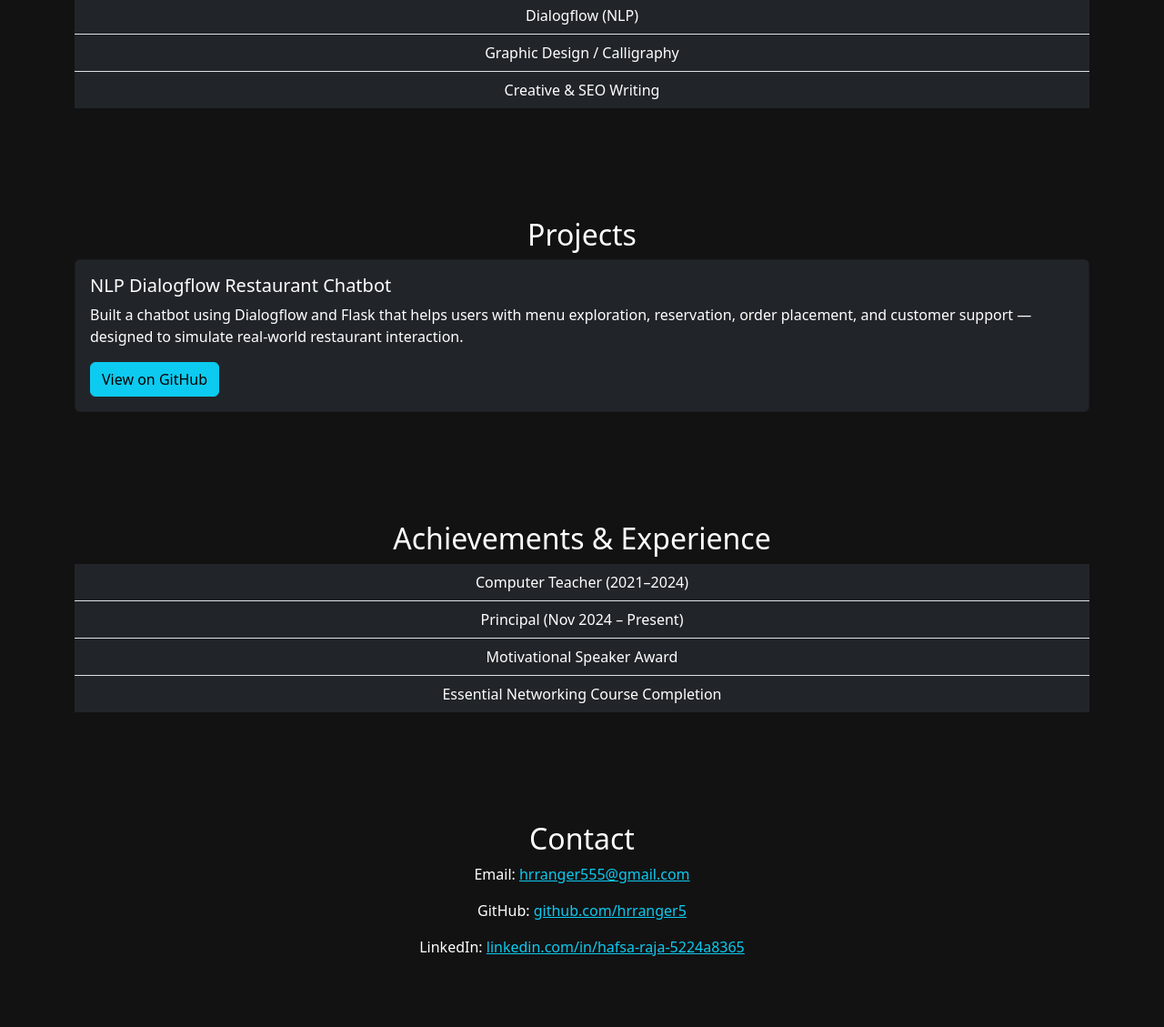
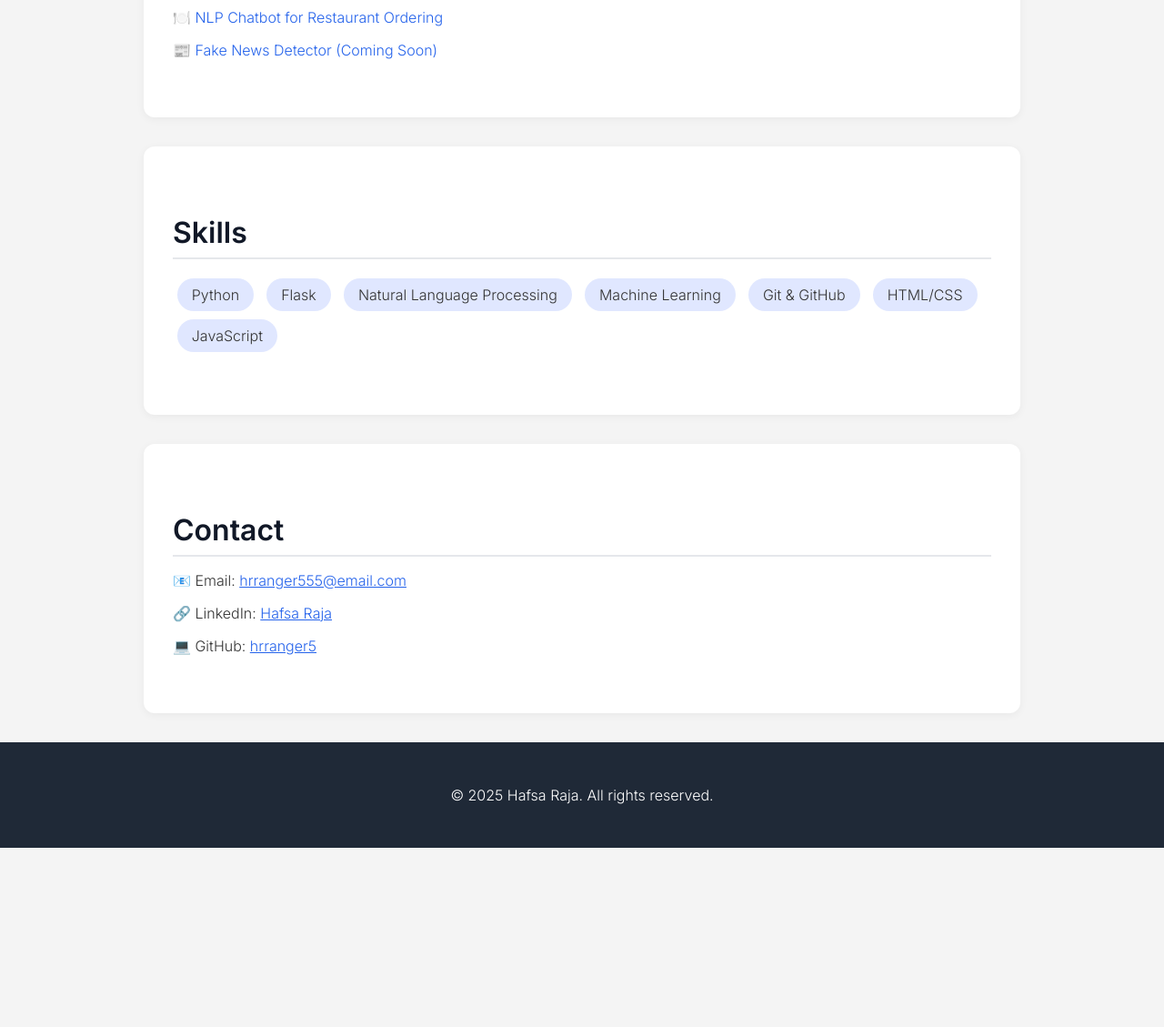
Before and after one commit to hrranger5/hafsa-portfolio, a plain HTML site: page index.html in a window 1280 px wide. Shown: the part 707-1836 px from the top of the page at 91% size. After the commit the page ends 1639 px from the top, so only its background shows below. Drawn offline with nearby package versions, Linux system fonts and the light colour scheme.

Commit message:
Update index.html

```diff
--- a/index.html
+++ b/index.html
@@ -1,75 +1,147 @@
 <!DOCTYPE html>
 <html lang="en">
 <head>
-  <meta charset="UTF-8">
-  <meta content="width=device-width, initial-scale=1.0" name="viewport">
-  <title>Hafsa Raja - Portfolio</title>
-  <link href="https://cdn.jsdelivr.net/npm/bootstrap@5.3.0/dist/css/bootstrap.min.css" rel="stylesheet">
+  <meta charset="UTF-8" />
+  <meta name="viewport" content="width=device-width, initial-scale=1.0"/>
+  <title>Hafsa Raja | Portfolio</title>
+  <link href="https://fonts.googleapis.com/css2?family=Inter:wght@300;600&display=swap" rel="stylesheet"/>
   <style>
-    body { background-color: #121212; color: #fff; }
-    a { color: #0dcaf0; }
-    section { padding: 60px 0; }
+    body {
+      font-family: 'Inter', sans-serif;
+      margin: 0;
+      background: #f4f4f4;
+      color: #333;
+    }
+    header {
+      background: linear-gradient(90deg, #1f2937 0%, #4b5563 100%);
+      color: white;
+      padding: 3rem 2rem;
+      text-align: center;
+      box-shadow: 0 4px 10px rgba(0,0,0,0.1);
+    }
+    header h1 {
+      margin: 0;
+      font-size: 2.5rem;
+    }
+    header p {
+      font-size: 1.2rem;
+      margin-top: 0.5rem;
+    }
+    nav {
+      background-color: #ffffff;
+      padding: 1rem;
+      text-align: center;
+      border-bottom: 1px solid #e5e7eb;
+    }
+    nav a {
+      margin: 0 1rem;
+      text-decoration: none;
+      color: #1f2937;
+      font-weight: 600;
+      transition: color 0.3s;
+    }
+    nav a:hover {
+      color: #2563eb;
+    }
+    section {
+      padding: 3rem 2rem;
+      max-width: 900px;
+      margin: auto;
+      background: white;
+      margin-top: 2rem;
+      border-radius: 12px;
+      box-shadow: 0 2px 10px rgba(0,0,0,0.05);
+    }
+    h2 {
+      color: #111827;
+      font-size: 2rem;
+      margin-bottom: 1rem;
+      border-bottom: 2px solid #e5e7eb;
+      padding-bottom: 0.5rem;
+    }
+    .projects a {
+      display: block;
+      margin-bottom: 1rem;
+      color: #2563eb;
+      text-decoration: none;
+      font-weight: 500;
+    }
+    .projects a:hover {
+      text-decoration: underline;
+    }
+    .skills ul {
+      list-style: none;
+      padding-left: 0;
+    }
+    .skills li {
+      background: #e0e7ff;
+      display: inline-block;
+      margin: 0.3rem;
+      padding: 0.5rem 1rem;
+      border-radius: 999px;
+      font-weight: 500;
+    }
+    footer {
+      text-align: center;
+      padding: 2rem;
+      background: #1f2937;
+      color: white;
+      margin-top: 2rem;
+    }
+    a {
+      color: #2563eb;
+    }
+    a:hover {
+      text-decoration: underline;
+    }
   </style>
 </head>
 <body>
+  <header>
+    <h1>Hafsa Raja</h1>
+    <p>AI & NLP Enthusiast | Final Year BSCS Student</p>
+  </header>
 
-  <div class="container text-center mt-5">
-    <h1>Hafsa Raja</h1>
-    <p class="lead">Computer Science Student & Junior Developer</p>
-    <p>CS student passionate about smart bots, clean code, and creative problem-solving.</p>
-    <a href="assets/cv/HafsarajaCV.pdf" class="btn btn-primary m-2" download>Download CV</a>
-    <a href="mailto:hrranger555@gmail.com" class="btn btn-outline-light m-2">Contact Me</a>
-  </div>
+  <nav>
+    <a href="#about">About</a>
+    <a href="#projects">Projects</a>
+    <a href="#skills">Skills</a>
+    <a href="#contact">Contact</a>
+  </nav>
 
-  <section class="container">
-    <h2 class="text-center">About Me</h2>
-    <p class="text-center">
-      I'm Hafsa Raja, a final semester BSCS student at Virtual University. I love building practical projects,
-      especially those involving NLP and chatbot technologies. I'm also a creative thinker with experience
-      in teaching, writing, and graphic designing.
-    </p>
+  <section id="about">
+    <h2>About Me</h2>
+    <p>I'm Hafsa Raja, a Computer Science student at Virtual University with a passion for Artificial Intelligence, Natural Language Processing, and solving real-world problems through code. I love building smart systems that make people's lives easier.</p>
   </section>
 
-  <section class="container">
-    <h2 class="text-center">Skills</h2>
-    <ul class="list-group list-group-flush text-center">
-      <li class="list-group-item bg-dark text-white">C / C++ / Java / JavaScript</li>
-      <li class="list-group-item bg-dark text-white">HTML, CSS (Frontend)</li>
-      <li class="list-group-item bg-dark text-white">Python / Flask</li>
-      <li class="list-group-item bg-dark text-white">Dialogflow (NLP)</li>
-      <li class="list-group-item bg-dark text-white">Graphic Design / Calligraphy</li>
-      <li class="list-group-item bg-dark text-white">Creative & SEO Writing</li>
+  <section id="projects" class="projects">
+    <h2>Projects</h2>
+    <a href="https://github.com/hrranger5/HR.Restaurant.git" target="_blank">🍽️ NLP Chatbot for Restaurant Ordering</a>
+    <a href="#" target="_blank">📰 Fake News Detector (Coming Soon)</a>
+  </section>
+
+  <section id="skills" class="skills">
+    <h2>Skills</h2>
+    <ul>
+      <li>Python</li>
+      <li>Flask</li>
+      <li>Natural Language Processing</li>
+      <li>Machine Learning</li>
+      <li>Git & GitHub</li>
+      <li>HTML/CSS</li>
+      <li>JavaScript</li>
     </ul>
   </section>
 
-  <section class="container">
-    <h2 class="text-center">Projects</h2>
-    <div class="card bg-dark text-white">
-      <div class="card-body">
-        <h5 class="card-title">NLP Dialogflow Restaurant Chatbot</h5>
-        <p class="card-text">Built a chatbot using Dialogflow and Flask that helps users with menu exploration, reservation,
-        order placement, and customer support — designed to simulate real-world restaurant interaction.</p>
-        <a href="https://github.com/hrranger5/HR.Restaurant.git" target="_blank" class="btn btn-info">View on GitHub</a>
-      </div>
-    </div>
+  <section id="contact">
+    <h2>Contact</h2>
+    <p>📧 Email: <a href="mailto:your-email@example.com">hrranger555@email.com</a></p>
+    <p>🔗 LinkedIn: <a href="https://www.linkedin.com/in/hafsa-raja-5224a8365" target="_blank">Hafsa Raja</a></p>
+    <p>💻 GitHub: <a href="https://github.com/hrranger5" target="_blank">hrranger5</a></p>
   </section>
 
-  <section class="container">
-    <h2 class="text-center">Achievements & Experience</h2>
-    <ul class="list-group list-group-flush text-center">
-      <li class="list-group-item bg-dark text-white">Computer Teacher (2021–2024)</li>
-      <li class="list-group-item bg-dark text-white">Principal (Nov 2024 – Present)</li>
-      <li class="list-group-item bg-dark text-white">Motivational Speaker Award</li>
-      <li class="list-group-item bg-dark text-white">Essential Networking Course Completion</li>
-    </ul>
-  </section>
-
-  <section class="container text-center">
-    <h2>Contact</h2>
-    <p>Email: <a href="mailto:hrranger555@gmail.com">hrranger555@gmail.com</a></p>
-    <p>GitHub: <a href="https://github.com/hrranger5" target="_blank">github.com/hrranger5</a></p>
-    <p>LinkedIn: <a href="https://linkedin.com/in/hafsa-raja-5224a8365" target="_blank">linkedin.com/in/hafsa-raja-5224a8365</a></p>
-  </section>
-
+  <footer>
+    <p>&copy; 2025 Hafsa Raja. All rights reserved.</p>
+  </footer>
 </body>
 </html>
```
